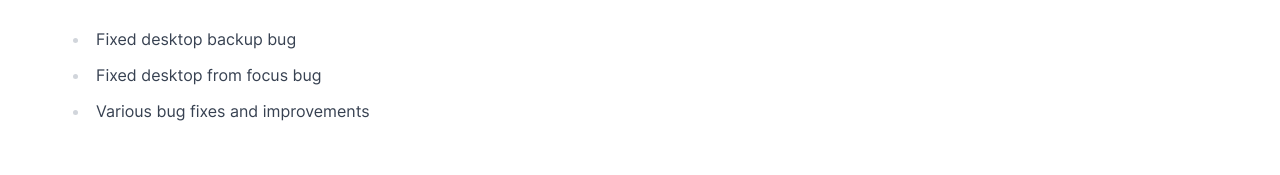
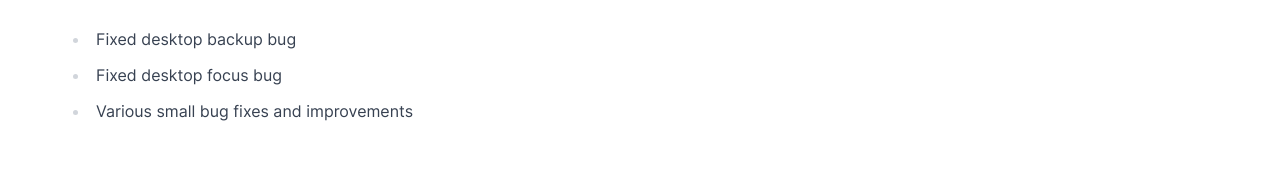
Before and after one commit to etlguru/site, an Astro site: page /history in a window 1280 px wide. Shown: the part 213-388 px from the top of the page. Built offline with nearby package versions, Linux system fonts and the light colour scheme; Astro itself is replaced by a stand-in of ours.

```diff
--- a/src/pages/history/index.md
+++ b/src/pages/history/index.md
@@ -12,8 +12,8 @@
 ## 2024-03-07, 1.0.7
 
 - Fixed desktop backup bug
-- Fixed desktop from focus bug
-- Various bug fixes and improvements
+- Fixed desktop focus bug
+- Various small bug fixes and improvements
 
 ## 2024-10-06, 1.0.6
 
```
